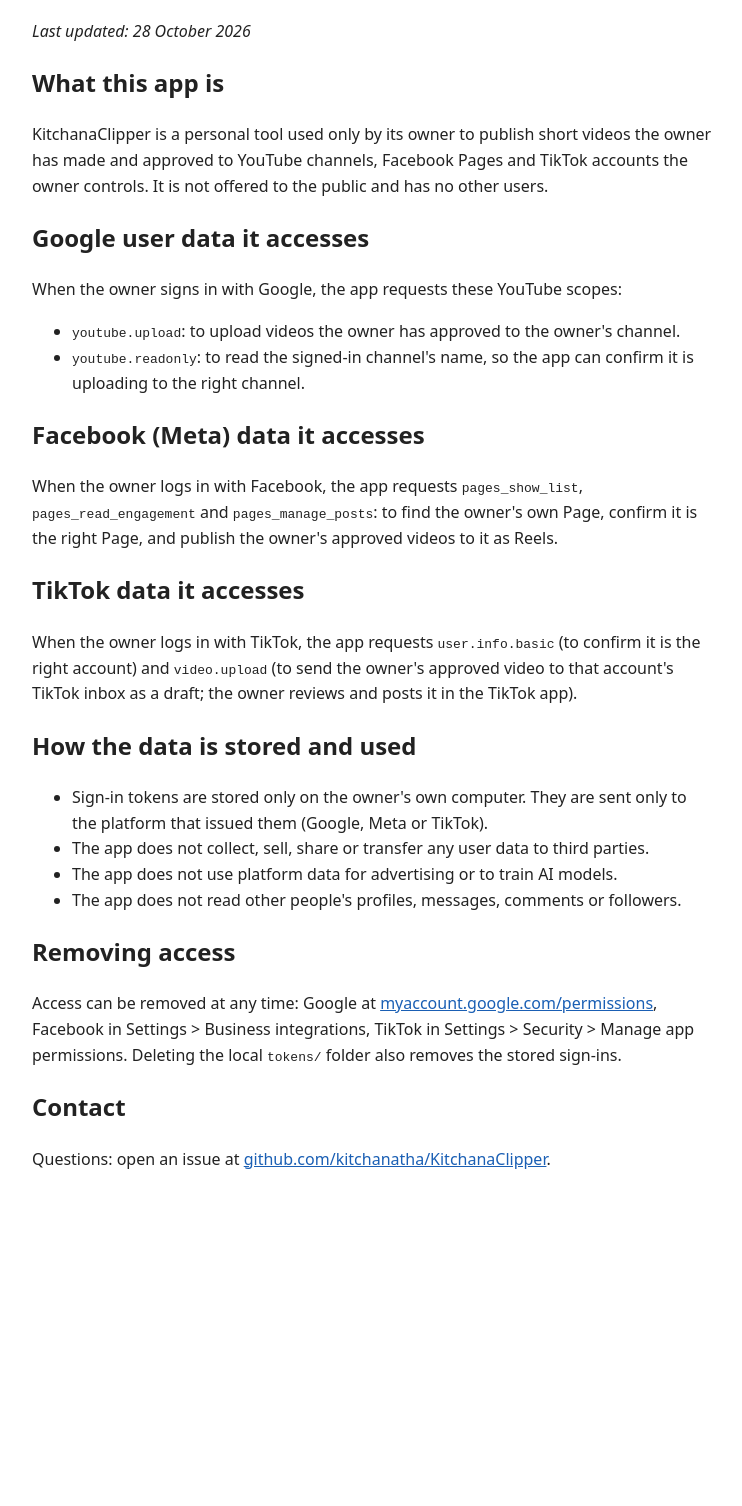
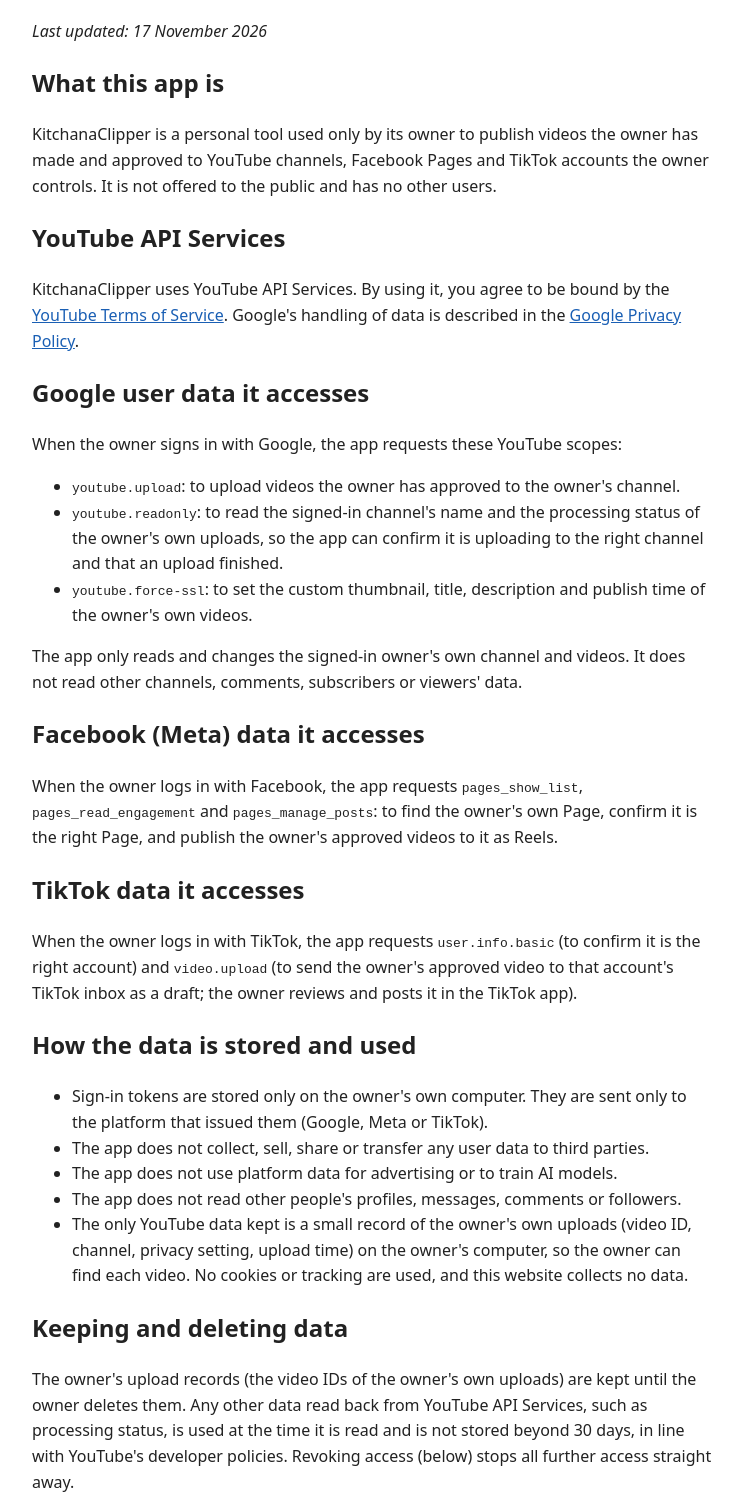
Before and after one commit to kitchanatha/KitchanaClipper, a plain HTML site: page docs/privacy.html in a window 1280 px wide. Shown: the part 94-1600 px from the top of the page, without its empty margins (268-1010 px from the left). Before the commit the page ends 1306 px from the top, so only its background shows below. Drawn offline with Linux system fonts and the light colour scheme.

Commit message:
docs: YouTube API Services disclosures for the API compliance audit
Homepage links privacy, terms and YouTube ToS; privacy covers force-ssl scope,
data kept, 30-day rule and revoking access; terms bind users to YouTube ToS.

Co-Authored-By: Claude Opus 5.5 <noreply@anthropic.com>

```diff
--- a/docs/privacy.html
+++ b/docs/privacy.html
@@ -11,20 +11,30 @@
 </head>
 <body>
 <h1>Privacy Policy – KitchanaClipper</h1>
-<p><em>Last updated: 28 October 2026</em></p>
+<p><em>Last updated: 17 November 2026</em></p>
 
 <h2>What this app is</h2>
-<p>KitchanaClipper is a personal tool used only by its owner to publish short videos the owner
+<p>KitchanaClipper is a personal tool used only by its owner to publish videos the owner
 has made and approved to YouTube channels, Facebook Pages and TikTok accounts the owner
 controls. It is not offered to the public and has no other users.</p>
+
+<h2>YouTube API Services</h2>
+<p>KitchanaClipper uses YouTube API Services. By using it, you agree to be bound by the
+<a href="https://www.youtube.com/t/terms">YouTube Terms of Service</a>. Google's handling of data
+is described in the <a href="https://policies.google.com/privacy">Google Privacy Policy</a>.</p>
 
 <h2>Google user data it accesses</h2>
 <p>When the owner signs in with Google, the app requests these YouTube scopes:</p>
 <ul>
   <li><code>youtube.upload</code>: to upload videos the owner has approved to the owner's channel.</li>
-  <li><code>youtube.readonly</code>: to read the signed-in channel's name, so the app can confirm
-  it is uploading to the right channel.</li>
+  <li><code>youtube.readonly</code>: to read the signed-in channel's name and the processing status
+  of the owner's own uploads, so the app can confirm it is uploading to the right channel and that
+  an upload finished.</li>
+  <li><code>youtube.force-ssl</code>: to set the custom thumbnail, title, description and publish
+  time of the owner's own videos.</li>
 </ul>
+<p>The app only reads and changes the signed-in owner's own channel and videos. It does not read
+other channels, comments, subscribers or viewers' data.</p>
 
 <h2>Facebook (Meta) data it accesses</h2>
 <p>When the owner logs in with Facebook, the app requests <code>pages_show_list</code>,
@@ -43,11 +53,21 @@ account's TikTok inbox as a draft; the owner reviews and posts it in the TikTok
   <li>The app does not collect, sell, share or transfer any user data to third parties.</li>
   <li>The app does not use platform data for advertising or to train AI models.</li>
   <li>The app does not read other people's profiles, messages, comments or followers.</li>
+  <li>The only YouTube data kept is a small record of the owner's own uploads (video ID, channel,
+  privacy setting, upload time) on the owner's computer, so the owner can find each video. No
+  cookies or tracking are used, and this website collects no data.</li>
 </ul>
+
+<h2>Keeping and deleting data</h2>
+<p>The owner's upload records (the video IDs of the owner's own uploads) are kept until the owner
+deletes them. Any other data read back from YouTube API Services, such as processing status, is
+used at the time it is read and is not stored beyond 30 days, in line with YouTube's developer
+policies. Revoking access (below) stops all further access straight away.</p>
 
 <h2>Removing access</h2>
 <p>Access can be removed at any time: Google at
-<a href="https://myaccount.google.com/permissions">myaccount.google.com/permissions</a>,
+<a href="https://security.google.com/settings/security/permissions">Google security settings</a>
+(<a href="https://myaccount.google.com/permissions">myaccount.google.com/permissions</a>),
 Facebook in Settings &gt; Business integrations, TikTok in Settings &gt; Security &gt; Manage app
 permissions. Deleting the local <code>tokens/</code> folder also removes the stored sign-ins.</p>
 
```
Also changed, not shown: docs/index.html (+19 -5 lines), docs/terms.html (+10 -2 lines).
